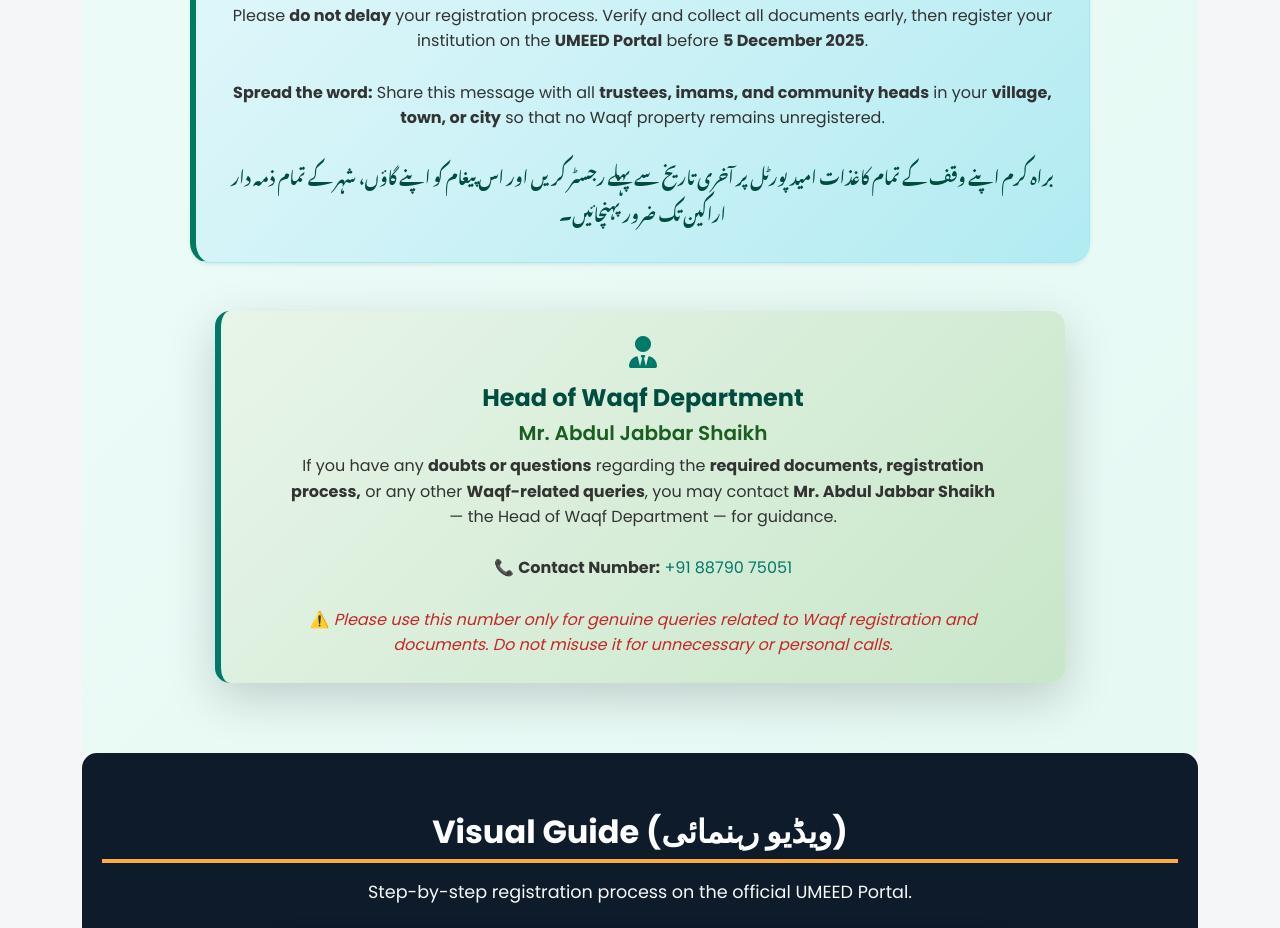
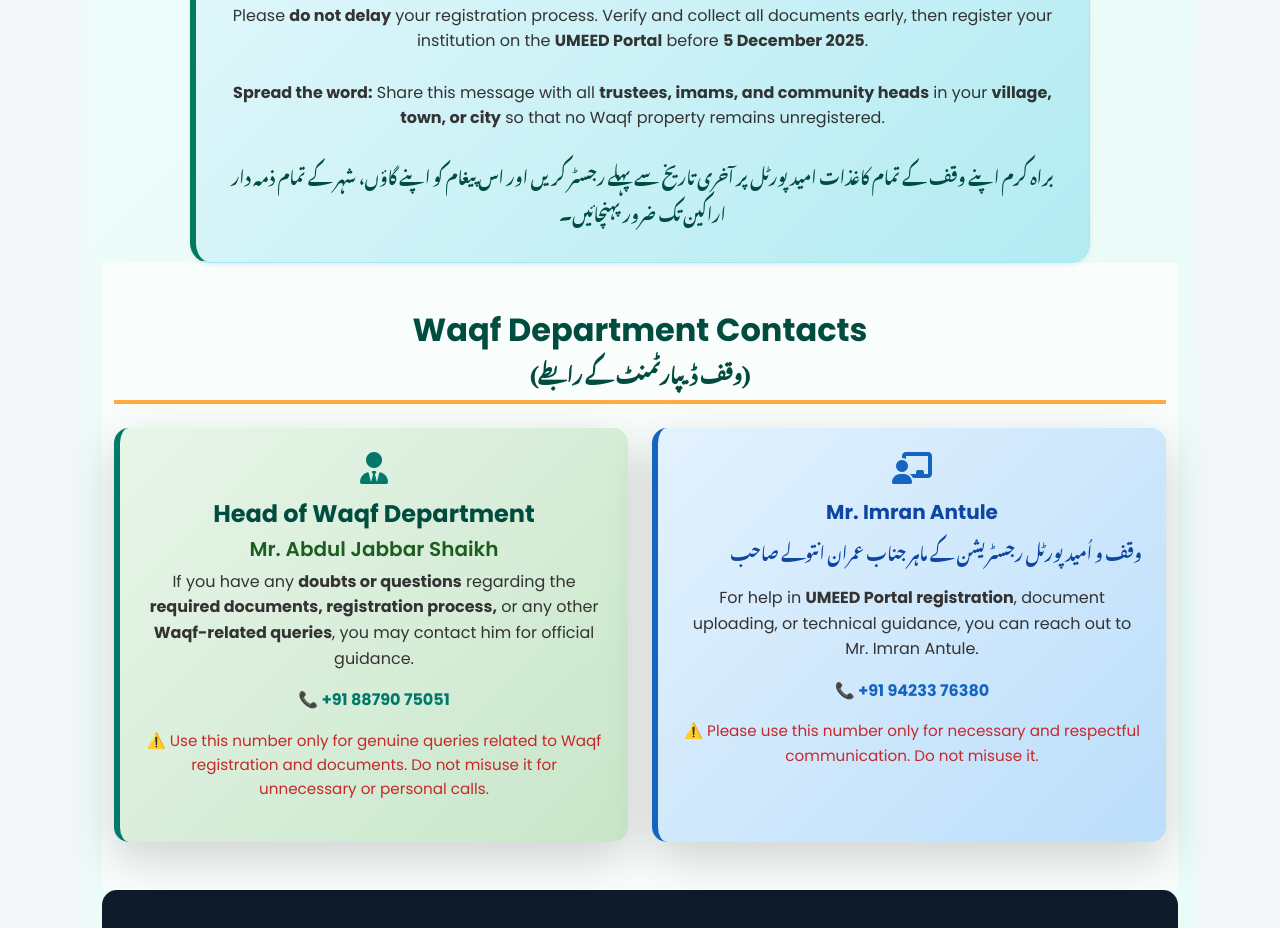
Before and after one commit to Mr-Rashid46/waqf-guide, a plain HTML site: page docs/index.html in a window 1280 px wide. Shown: the part 2131-3059 px from the top of the page. Drawn offline with nearby package versions, Linux system fonts and the light colour scheme; grey boxes are pictures that could not be loaded; a web font is replaced by a local one.

Commit message:
Updated registration section and design improvements

```diff
--- a/docs/index.html
+++ b/docs/index.html
@@ -431,31 +431,81 @@
     }
   </style>
   <!-- 🧭 Waqf Department Contact Section -->
-<div class="mt-5 contact-card text-center shadow-lg"
-     style="max-width:850px; margin:auto; background:linear-gradient(135deg, #e8f5e9, #c8e6c9);
-            border-left:6px solid #00796b; border-radius:15px; padding:25px 20px;">
-  <div class="d-flex flex-column align-items-center justify-content-center">
+<section id="waqf-contact" class="py-5" style="background: #f9fdfb;">
+  <div class="container text-center">
+    <h2 class="section-title mb-4" style="color:#004d40; font-weight:700;">
+      Waqf Department Contacts <br>
+      <span class="urdu-text" style="font-size:1.2rem;">(وقف ڈیپارٹمنٹ کے رابطے)</span>
+    </h2>
+
+    <div class="row justify-content-center g-4">
+      <!-- 🧑‍💼 Head of Waqf Department -->
+      <div class="col-md-6">
+        <div class="contact-card shadow-lg p-4 h-100"
+             style="background:linear-gradient(135deg, #e8f5e9, #c8e6c9);
+                    border-left:6px solid #00796b; border-radius:15px; transition:0.3s ease;">
           <i class="fas fa-user-tie fa-2x mb-3" style="color:#00796b;"></i>
           <h4 style="color:#004d40; font-weight:700;">Head of Waqf Department</h4>
           <h5 style="color:#1b5e20; font-weight:600;">Mr. Abdul Jabbar Shaikh</h5>
-    <p style="color:#333; font-size:1rem; max-width:720px; margin:auto; line-height:1.6;">
+          <p style="color:#333; font-size:1rem; line-height:1.6;">
             If you have any <strong>doubts or questions</strong> regarding the
             <strong>required documents, registration process,</strong> or any other
-      <strong>Waqf-related queries</strong>, you may contact
-      <strong>Mr. Abdul Jabbar Shaikh</strong> — the Head of Waqf Department — for guidance.
-      <br><br>
-      📞 <strong>Contact Number:</strong> <span style="color:#00796b;">+91 88790 75051</span>
-      <br><br>
-      ⚠️ <em style="color:#c62828; font-weight:500;">
-        Please use this number only for genuine queries related to Waqf registration and documents.
+            <strong>Waqf-related queries</strong>, you may contact him for official guidance.
+          </p>
+          <p style="color:#00796b; font-weight:bold;">📞 +91 88790 75051</p>
+          <p style="color:#c62828; font-size:0.95rem; font-weight:500;">
+            ⚠️ Use this number only for genuine queries related to Waqf registration and documents.
             Do not misuse it for unnecessary or personal calls.
-      </em>
           </p>
+        </div>
+      </div>
+
+      <!-- 💼 Waqf & UMEED Portal Expert -->
+      <div class="col-md-6">
+        <div class="contact-card shadow-lg p-4 h-100"
+             style="background:linear-gradient(135deg, #e3f2fd, #bbdefb);
+                    border-left:6px solid #1565c0; border-radius:15px; transition:0.3s ease;">
+          <i class="fas fa-chalkboard-teacher fa-2x mb-3" style="color:#1565c0;"></i>
+          <h5 style="color:#0d47a1; font-weight:700;">Mr. Imran Antule</h5>
+          <p class="urdu-text" style="color:#0d47a1; font-weight:600; font-size:1.05rem;">
+            وقف و اُمید پورٹل رجسٹریشن کے ماہر جناب عمران انتولے صاحب
+          </p>
+          <p style="font-size:1rem; color:#333; line-height:1.6;">
+            For help in <strong>UMEED Portal registration</strong>, document uploading, or
+            technical guidance, you can reach out to Mr. Imran Antule.
+          </p>
+          <p style="color:#1565c0; font-weight:bold;">📞 +91 94233 76380</p>
+          <p style="color:#c62828; font-size:0.95rem; font-weight:500;">
+            ⚠️ Please use this number only for necessary and respectful communication. Do not misuse it.
+          </p>
+        </div>
+      </div>
     </div>
   </div>
 </section>
 
+<!-- ✨ Hover & Responsive Enhancements -->
+<style>
+  #waqf-contact .contact-card:hover {
+    transform: translateY(-6px);
+    box-shadow: 0 8px 25px rgba(0,0,0,0.2);
+  }
 
+  @media (max-width: 768px) {
+    #waqf-contact .contact-card {
+      padding: 20px;
+      border-left-width: 4px;
+    }
+
+    #waqf-contact h2 {
+      font-size: 1.6rem;
+    }
+
+    #waqf-contact p {
+      font-size: 0.95rem;
+    }
+  }
+</style>
 
 
 
```
Lines whose indentation alone changed are shown as unchanged.
